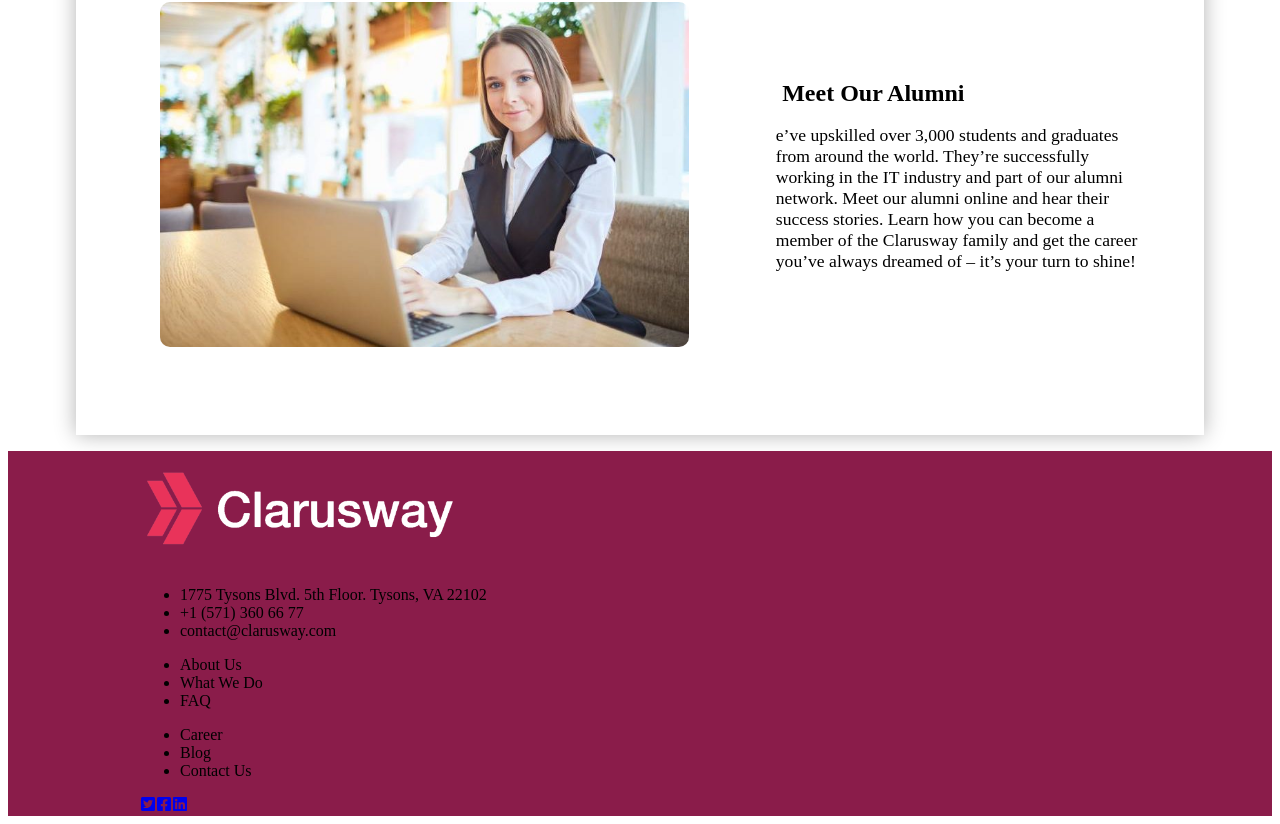
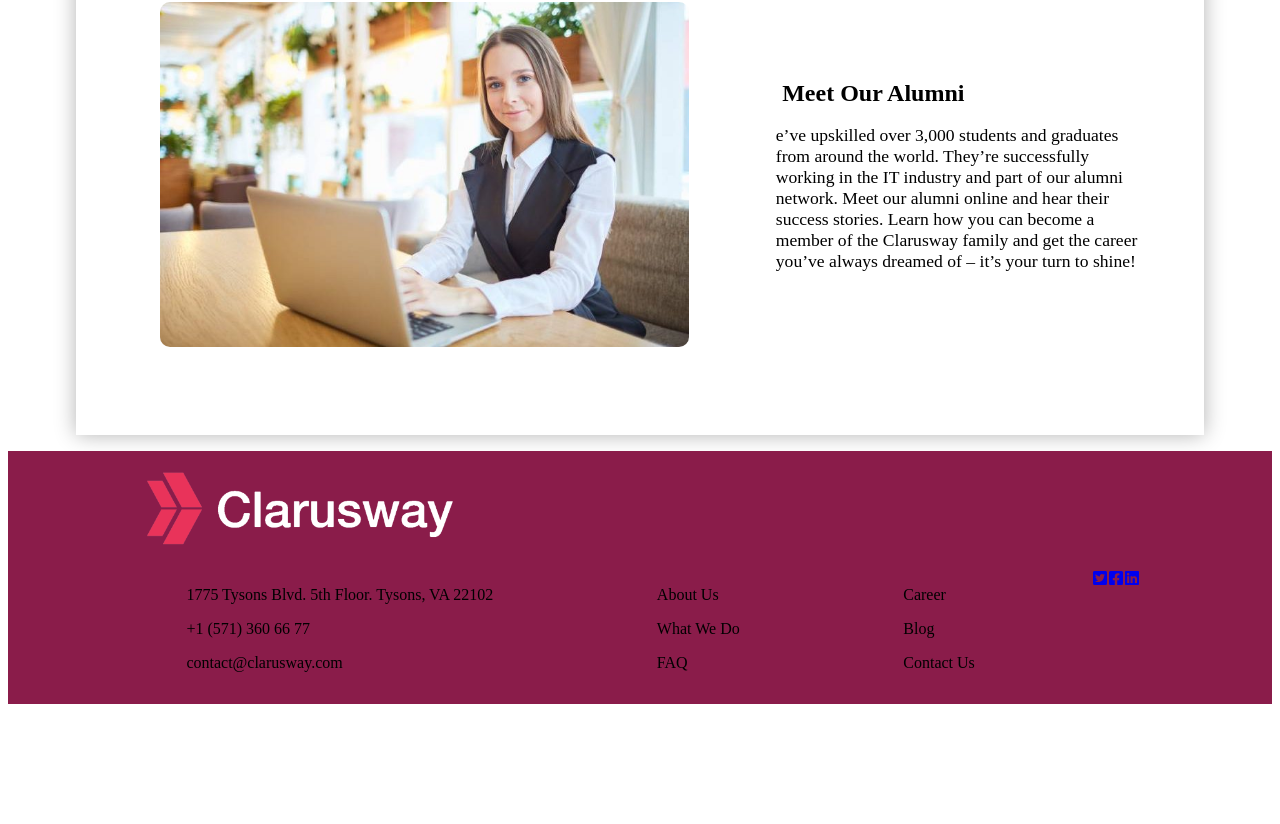
Before and after one commit to seferacikgoz/Styled-Component-Project, a React (Create React App) app in the folder styled-example-inClass/: page / in a window 1280 px wide. Shown: the part 1869-2693 px from the top of the page. After the commit the page ends 2581 px from the top, so only its background shows below. Built offline with nearby package versions, Linux system fonts and the light colour scheme.

Commit message:
footer flex

```diff
--- a/styled-example-inClass/src/components/Footer.jsx
+++ b/styled-example-inClass/src/components/Footer.jsx
@@ -2,7 +2,7 @@ import React from "react";
 import { FaTwitterSquare } from "react-icons/fa";
 import { FaFacebookSquare } from "react-icons/fa";
 import { FaLinkedin } from "react-icons/fa";
-import FooterDiv, { FooterContent, FooterLogo } from "./styles/Footer.styled";
+import FooterDiv, { FooterContent, FooterFlex, FooterLogo, SocialIcons } from "./styles/Footer.styled";
 
 
 const Footer = () => {
@@ -13,7 +13,7 @@ const Footer = () => {
         <div>
           <FooterLogo src="./images/logo_white.png" />
         </div>
-        <div>
+        <FooterFlex>
           <ul>
             <li>1775 Tysons Blvd. 5th Floor. Tysons, VA 22102</li>
             <li>+1 (571) 360 66 77</li>
@@ -32,7 +32,7 @@ const Footer = () => {
             <li>Contact Us</li>
           </ul>
 
-          <div>
+          <SocialIcons>
             <a href="http:/>/www.twitter.com">
               <FaTwitterSquare />
             </a>
@@ -42,8 +42,8 @@ const Footer = () => {
             <a href="http:/>/www.linkedin.com">
               <FaLinkedin />
             </a>
-          </div>
-        </div>
+          </SocialIcons>
+        </FooterFlex>
         </FooterContent>
       </FooterDiv>
     </>
--- a/styled-example-inClass/src/components/styles/Footer.styled.jsx
+++ b/styled-example-inClass/src/components/styles/Footer.styled.jsx
@@ -19,4 +19,34 @@ margin: auto;
 export const FooterLogo = styled.img`
   width: 320px;
   margin: 1rem auto;
+  @media (max-width: ${({theme}) => theme.responsive}) {
+    display: block;
+    width: 90%;
+  }
 `;
+
+
+
+export const FooterFlex = styled.div`
+ display: flex;
+ justify-content: space-between;
+ ul{
+    list-style-type: none;
+ }
+ li{
+    margin-bottom: 1rem;
+    padding: 0 0.4rem;
+ }
+ @media (max-width: ${({theme}) => theme.responsive}) {
+    flex-direction: column;
+    text-align: center;
+    ul{
+        padding: 1.8rem;
+    }
+  }
+`;
+
+
+export const SocialIcons = styled.div`
+
+`;
```
